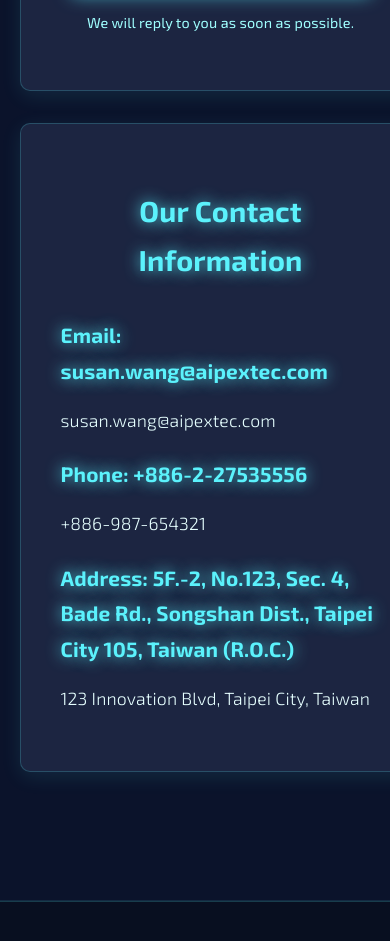
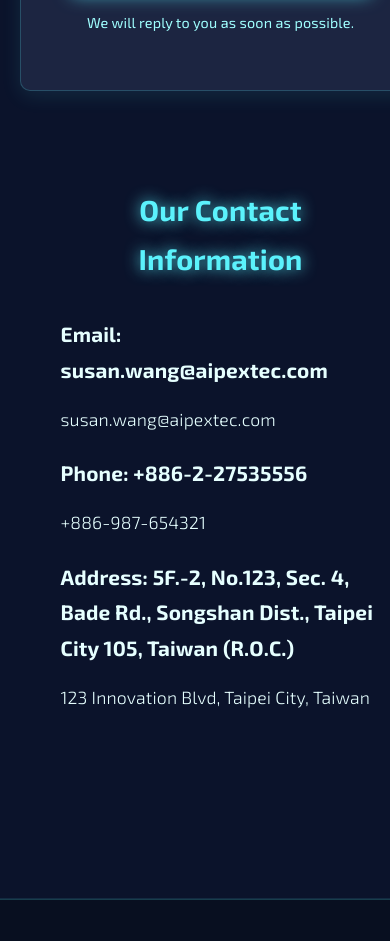
Before and after one commit to aipexadmin/aipex-website, a plain HTML site: page contact.html in a window 390 px wide. Shown: the part 1180-2121 px from the top of the page. Drawn offline with Linux system fonts and the light colour scheme; a web font is replaced by a local one.

Commit message:
Update styles.css

```diff
--- a/styles/styles.css
+++ b/styles/styles.css
@@ -393,14 +393,13 @@ section {
 }
 
 /* Our Story / Service Offerings Sections - 深藍背景 */
-.our-story, .service-offerings, .why-choose-us, .social-media-links { /* 移除了 .contact-info-form */
+.our-story, .service-offerings, .why-choose-us, .social-media-links {
     padding: 6rem 5%;
     text-align: center;
     background-color: #0B132B;
     border-bottom: 1px solid rgba(91, 242, 252, 0.1);
 }
 
-/* 將 contact-info-form 從上述移除，確保它有自己獨立的背景和 padding */
 /* Values Grid / Service Grid / Benefits Grid - 深藍卡片 */
 .values-grid, .service-grid, .benefits-grid {
     display: grid;
@@ -457,7 +456,7 @@ section {
 /* Contact Page Specific Styles - 保持亮青藍色 */
 
 /* 修正後的聯絡內容父容器，用於並排顯示 */
-.contact-sections-wrapper { /* 替換了原有的 .contact-info-form */
+.contact-sections-wrapper {
     display: flex; /* 啟用 Flexbox */
     flex-wrap: wrap; /* 允許項目換行，在小螢幕時自動堆疊 */
     justify-content: center; /* 水平居中對齊其子項目 */
@@ -468,15 +467,14 @@ section {
     border-bottom: 1px solid rgba(91, 242, 252, 0.1); /* 保持底部邊框 */
 }
 
-/* 聯絡方式和表單容器的卡片樣式 (已由您原有的 CSS 定義，我只確保選擇器正確) */
-.contact-methods, .contact-form-container {
-    flex: 1; /* 讓兩個項目平均分配可用空間 */
-    min-width: 320px; /* 每個項目的最小寬度，防止過窄 */
-    max-width: 500px; /* 每個項目的最大寬度 */
+/* 聯絡表單容器的卡片樣式 (維持不變) */
+.contact-form-container {
+    flex: 1; /* 讓其佔據一半可用空間 */
+    min-width: 320px; /* 最小寬度 */
+    max-width: 500px; /* 最大寬度 */
     text-align: left; /* 保持文字左對齊 */
-    margin-bottom: 3rem; /* 底部間距，在小螢幕堆疊時仍有效 */
+    margin-bottom: 3rem; /* 底部間距 */
 
-    /* 以下樣式是您原有的，確保卡片外觀 */
     background-color: #1C2541; /* 較淺的深藍背景，與卡片顏色一致 */
     padding: 2.5rem; /* 內距 */
     border-radius: 10px; /* 圓角 */
@@ -485,10 +483,34 @@ section {
     transition: transform 0.3s ease, box-shadow 0.3s ease; /* 懸停動畫 */
 }
 
-/* 添加 hover 效果讓卡片更具互動性 (您原有的) */
-.contact-methods:hover, .contact-form-container:hover {
+/* 聯絡表單容器 hover 效果 (維持不變) */
+.contact-form-container:hover {
     transform: translateY(-10px);
     box-shadow: 0 10px 30px rgba(91, 242, 252, 0.3);
+}
+
+/* 聯絡資訊區域的樣式 (移除卡片效果) */
+.contact-methods {
+    flex: 1; /* 讓其佔據一半可用空間 */
+    min-width: 320px; /* 最小寬度 */
+    max-width: 500px; /* 最大寬度 */
+    text-align: left; /* 保持文字左對齊 */
+    margin-bottom: 3rem; /* 底部間距 */
+
+    /* 移除所有卡片相關樣式 */
+    background-color: transparent; /* 背景透明 */
+    padding: 2.5rem; /* 保持內距，使其與表單區塊對齊 */
+    border-radius: 0; /* 移除圓角 */
+    border: none; /* 移除邊框 */
+    box-shadow: none; /* 移除陰影 */
+    transition: none; /* 移除過渡效果 */
+    transform: none; /* 移除任何變形 */
+}
+
+/* 確保 .contact-methods 即使 hover 也沒有效果 */
+.contact-methods:hover {
+    transform: none;
+    box-shadow: none;
 }
 
 .contact-methods h2, .contact-form-container h2 {
@@ -505,19 +527,21 @@ section {
 
 .detail-item h3 {
     font-size: 1.3rem;
-    color: #5bf2fc;
+    color: #E6FFFF; /* 設置為白色 */
     margin-bottom: 0.5rem;
+    text-shadow: none; /* 移除發光特效 */
 }
 
 .detail-item p, .detail-item a {
-    color: #E6FFFF;
+    color: #E6FFFF; /* 設置為白色 */
     text-decoration: none;
     font-size: 1.1rem;
     font-weight: 300;
+    text-shadow: none; /* 移除發光特效 */
 }
 
 .detail-item a:hover {
-    color: #5bf2fc;
+    color: #5bf2fc; /* 鼠標懸停時變回亮青藍 */
     text-decoration: underline;
 }
 
@@ -670,11 +694,11 @@ section {
         margin-right: auto;
     }
     /* 修正後的聯絡頁面 RWD 佈局 */
-    .contact-sections-wrapper { /* 替換了原有的 .contact-info-form */
+    .contact-sections-wrapper {
         flex-direction: column;
         align-items: center;
     }
-    .contact-methods, .contact-form-container {
+    .contact-form-container, .contact-methods { /* 這裡也包含 contact-methods */
         width: 90%;
         max-width: 500px;
         margin: 0 auto 2rem;
```
